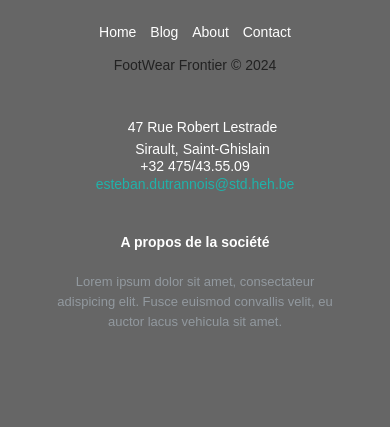
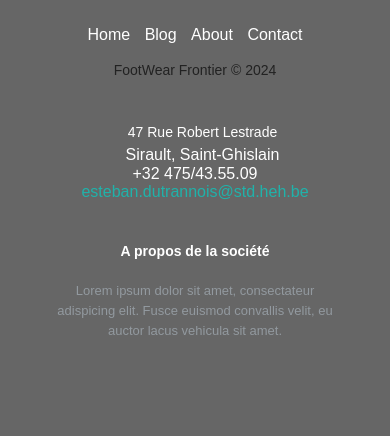
Before and after one commit to Urkral/Projet_dev_web, a plain HTML site: page index.html in a window 390 px wide. Shown: the part 1363-1799 px from the top of the page. Drawn offline with Linux system fonts and the light colour scheme; files whose address does not match are found by name.

```diff
--- a/style.css
+++ b/style.css
@@ -1,6 +1,8 @@
+html{
+  font-family: Arial, Helvetica, sans-serif;
+}
 body {
   margin: 0;
-  font-family: Arial, Helvetica, sans-serif;
 }
 
 .all_header_container {
@@ -960,9 +962,6 @@ footer .footer-icons a{
 
 @media (max-width: 880px) {
 
-  footer{
-    font: bold 14px sans-serif;
-  }
 
   footer .footer-left,
   footer .footer-center,
```
